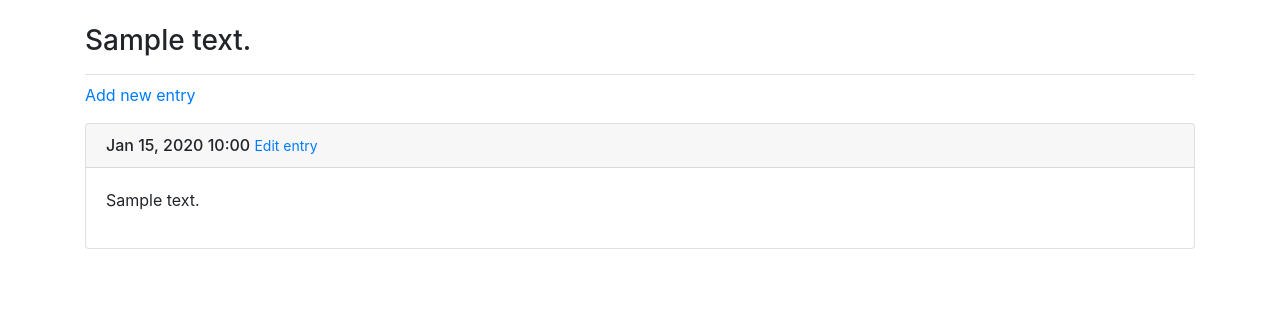
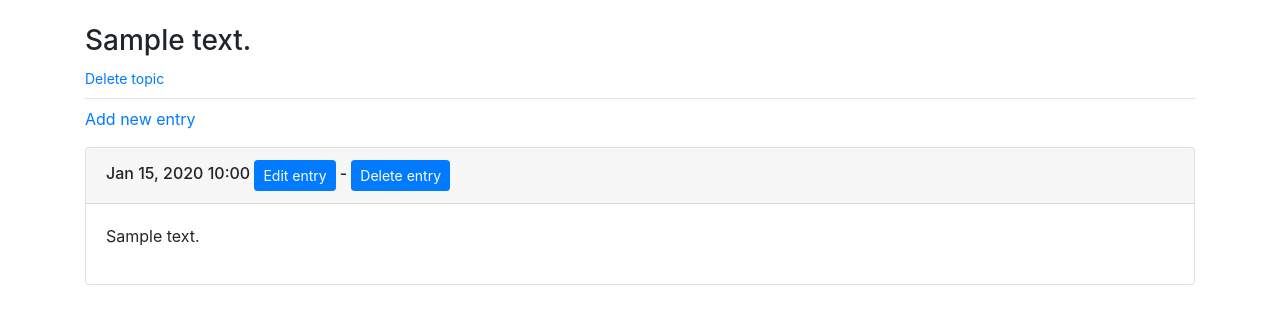
Before and after one commit to mo2274/Learning-log, a Django app: page /topic/1/ in a window 1280 px wide. Shown: the part 58-382 px from the top of the page. Run offline with Django 3.2, Linux system fonts and the light colour scheme; the first user in the database is signed in; tables that the repository leaves empty hold one stand-in row (Sample ...); some libraries are stand-ins or nearby versions.

Commit message:
add delete entry and delete topic featers

```diff
--- a/learning_logs/templates/learning_logs/topic.html
+++ b/learning_logs/templates/learning_logs/topic.html
@@ -5,6 +5,11 @@
 
     {% block page_header %}
         <h3>{{ topic }}</h3>
+        <small>
+            <a href="{% url 'learning_logs:delete_topic' topic.id %}">
+                Delete topic
+            </a>
+        </small>
     {% endblock page_header %}
 
     {% block content %}
@@ -16,8 +21,14 @@
             <h6 class="card-header">
                 {{ entry.date_add|date:'M d, Y H:i' }}
                 <small>
-                    <a href="{% url 'learning_logs:edit_entry' entry.id %}">
-                        Edit entry
+                    <a class="btn btn-sm btn-primary" role="button" href="{% url 'learning_logs:edit_entry' entry.id %}">
+                          Edit entry
+                    </a>
+                </small>
+                <span>-</span>
+                <small>
+                    <a class="btn btn-sm btn-primary" role="button" href="{% url 'learning_logs:delete_entry' entry.id %}">
+                        Delete entry
                     </a>
                 </small>
             </h6>
--- a/learning_logs/templates/learning_logs/topics.html
+++ b/learning_logs/templates/learning_logs/topics.html
@@ -10,9 +10,9 @@
     {% block content %}
     <ul>
         {% for topic in topics %}
-        <li>
-           <h5> <a href="{% url 'learning_logs:topic' topic.id %}">{{ topic }}</a> </h5>
-        </li>
+            <li>
+                <h5> <a href="{% url 'learning_logs:topic' topic.id %}">{{ topic }}</a> </h5>
+            </li>
         {% empty %}
            <h6> <li>No topics have been added yet</li> </h6>
         {% endfor%}
--- a/learning_logs/urls.py
+++ b/learning_logs/urls.py
@@ -12,4 +12,6 @@ urlpatterns = [
     path('new_topic/', views.new_topic, name='new_topic'),
     path('new_entry/<int:id>/', views.new_entry, name='new_entry'),
     path('edit_entry/<int:id>/', views.edit_entry, name='edit_entry'),
+    path('delete_entry/<int:id>/', views.delete_entry, name='delete_entry'),
+    path('delete_topic/<int:id>/', views.delete_topic, name='delete_topic'),
 ]
--- a/learning_logs/views.py
+++ b/learning_logs/views.py
@@ -85,3 +85,24 @@ def edit_entry(request, id):
             return redirect('learning_logs:topic', id=topic.id)
     context = {'entry': entry, 'form': form, 'topic': topic}
     return render(request, r'learning_logs/edit_entry.html', context)
+
+
+@login_required
+def delete_entry(request, id):
+    entry = Entry.objects.get(id=id)
+    if not entry:
+        raise Http404
+    topic = entry.topic_id
+    check_topic_owner(topic, request)
+    entry.delete()
+    return redirect('learning_logs:topic', id=topic.id)
+
+
+@login_required
+def delete_topic(request, id):
+    topic = Topic.objects.get(id=id)
+    if not topic:
+        raise Http404
+    check_topic_owner(topic, request)
+    topic.delete()
+    return redirect('learning_logs:topics')
```
